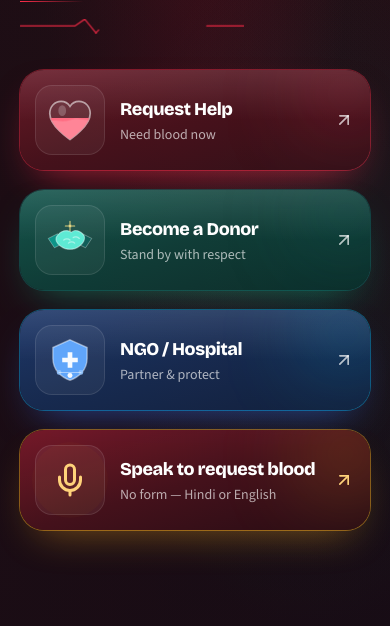
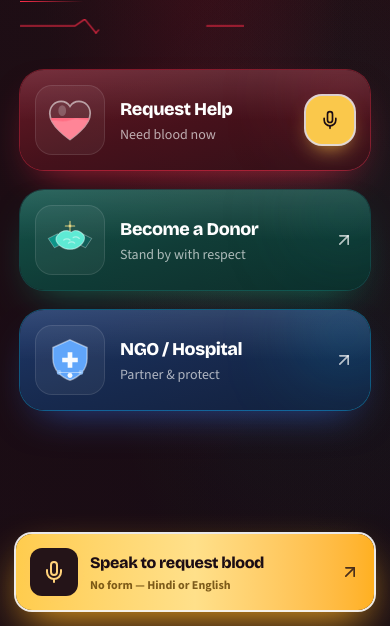
Before and after one commit to Viberscode/bnb_final, a Next.js app: page / in a window 390 px wide. Shown: the part 218-844 px from the top of the page. Built offline with nearby package versions, Linux system fonts and the light colour scheme; no server answers; the database is empty.

Commit message:
voice change2s

```diff
--- a/src/components/landing/landing-hero.tsx
+++ b/src/components/landing/landing-hero.tsx
@@ -190,6 +190,43 @@ const ACTIONS = [
   },
 ] as const;
 
+function VoiceLaunchButton({
+  onClick,
+  title,
+  subtitle,
+  className,
+}: {
+  onClick: () => void;
+  title: string;
+  subtitle: string;
+  className?: string;
+}) {
+  return (
+    <button
+      type="button"
+      onClick={onClick}
+      className={cn(
+        "group relative flex items-center gap-3 overflow-hidden rounded-2xl bg-gradient-to-r from-[#ffcc4d] via-[#ffe08a] to-[#ffb020] p-3.5 text-left text-[#1c0d14] shadow-[0_18px_44px_-10px_rgba(255,176,32,0.95)] ring-2 ring-white/90 transition hover:-translate-y-0.5 hover:brightness-105",
+        className,
+      )}
+    >
+      <span className="relative flex size-12 shrink-0 items-center justify-center rounded-xl bg-[#1c0d14] text-[#ffd27a]">
+        <span className="absolute size-8 animate-ping rounded-full bg-[#ffd27a]/40" aria-hidden />
+        <Mic className="relative size-6" aria-hidden />
+      </span>
+      <span className="min-w-0 flex-1">
+        <span className="block font-display text-base font-extrabold tracking-tight sm:text-lg">
+          {title}
+        </span>
+        <span className="mt-0.5 block text-xs font-bold text-[#5c3b00]/80 sm:text-sm">
+          {subtitle}
+        </span>
+      </span>
+      <ArrowUpRight className="size-5 shrink-0 opacity-80 transition group-hover:translate-x-0.5 group-hover:-translate-y-0.5" aria-hidden />
+    </button>
+  );
+}
+
 export function LandingHero() {
   const router = useRouter();
   const { requireAuth } = useSignInPrompt();
@@ -240,6 +277,12 @@ export function LandingHero() {
     const qs = params.toString();
     router.replace(qs ? `/?${qs}` : "/", { scroll: false });
   }, [authStatus, requireAuth, router, t]);
+
+  function openVoice() {
+    if (requireAuth("/?voice=1", t("voiceAssist.authMessage"))) {
+      setVoiceOpen(true);
+    }
+  }
 
   return (
     <section
@@ -337,43 +380,36 @@ export function LandingHero() {
                   </span>
                 </span>
 
-                <ArrowUpRight
-                  className="relative size-5 shrink-0 text-white/70 transition group-hover:translate-x-0.5 group-hover:-translate-y-0.5 group-hover:text-white"
-                  aria-hidden
-                />
+                {action.role === "patient" ? (
+                  <span
+                    role="button"
+                    tabIndex={0}
+                    onClick={(e) => {
+                      e.stopPropagation();
+                      openVoice();
+                    }}
+                    onKeyDown={(e) => {
+                      if (e.key === "Enter" || e.key === " ") {
+                        e.preventDefault();
+                        e.stopPropagation();
+                        openVoice();
+                      }
+                    }}
+                    className="relative flex size-12 shrink-0 items-center justify-center rounded-2xl bg-[#ffcc4d] text-[#1c0d14] shadow-[0_10px_22px_-8px_rgba(255,204,77,0.9)] ring-2 ring-white/80 transition hover:scale-105"
+                    aria-label={t("hero.voiceTitle")}
+                    title={t("hero.voiceTitle")}
+                  >
+                    <span className="absolute size-7 animate-ping rounded-full bg-[#1c0d14]/20" aria-hidden />
+                    <Mic className="relative size-5" aria-hidden />
+                  </span>
+                ) : (
+                  <ArrowUpRight
+                    className="relative size-5 shrink-0 text-white/70 transition group-hover:translate-x-0.5 group-hover:-translate-y-0.5 group-hover:text-white"
+                    aria-hidden
+                  />
+                )}
               </button>
             ))}
-
-            <button
-              type="button"
-              onClick={() => {
-                if (requireAuth("/?voice=1", t("voiceAssist.authMessage"))) {
-                  setVoiceOpen(true);
-                }
-              }}
-              className="group relative col-span-1 flex items-center gap-4 overflow-hidden rounded-3xl bg-gradient-to-br from-[#7a1a2a]/95 via-[#4a121c]/90 to-[#2a0c14]/90 p-4 text-left ring-1 ring-[#ffb020]/45 shadow-[0_18px_40px_-18px_rgba(255,176,32,0.45)] backdrop-blur-sm transition duration-300 hover:-translate-y-1 hover:scale-[1.02] hover:ring-[#ffb020]/70 focus-visible:outline-none focus-visible:ring-2 focus-visible:ring-white focus-visible:ring-offset-2 focus-visible:ring-offset-[#1c0d14] sm:col-span-3 lg:col-span-1"
-            >
-              <span
-                className="pointer-events-none absolute -right-6 -top-6 size-24 rounded-full bg-[#ffb020]/20 blur-2xl transition group-hover:scale-125"
-                aria-hidden
-              />
-              <span className="relative flex size-[4.25rem] shrink-0 items-center justify-center rounded-2xl bg-white/5 ring-1 ring-white/15 transition group-hover:bg-white/10 sm:size-[4.5rem]">
-                <span className="absolute size-10 animate-ping rounded-full bg-[#ffb020]/30" aria-hidden />
-                <Mic className="relative size-9 text-[#ffd27a] sm:size-10" aria-hidden />
-              </span>
-              <span className="relative min-w-0 flex-1">
-                <span className="block truncate font-display text-lg font-extrabold tracking-tight text-white sm:text-xl">
-                  {t("hero.voiceTitle")}
-                </span>
-                <span className="mt-0.5 block text-sm text-white/65">
-                  {t("hero.voiceSub")}
-                </span>
-              </span>
-              <ArrowUpRight
-                className="relative size-5 shrink-0 text-[#ffd27a] transition group-hover:translate-x-0.5 group-hover:-translate-y-0.5 group-hover:text-white"
-                aria-hidden
-              />
-            </button>
           </div>
         </div>
 
@@ -385,9 +421,22 @@ export function LandingHero() {
           <div className="flex justify-end">
             <LanguageSwitcher variant="hero" />
           </div>
+          <VoiceLaunchButton
+            className="mt-6 w-full"
+            onClick={openVoice}
+            title={t("hero.voiceTitle")}
+            subtitle={t("hero.voiceSub")}
+          />
           <HeroHelpStory className="mt-6" />
         </div>
       </div>
+
+      <VoiceLaunchButton
+        className="absolute bottom-4 left-4 right-4 z-30 mx-auto max-w-xl lg:hidden"
+        onClick={openVoice}
+        title={t("hero.voiceTitle")}
+        subtitle={t("hero.voiceSub")}
+      />
 
       {ngoDirectoryOpen ? (
         <NgoDirectoryModal
```
